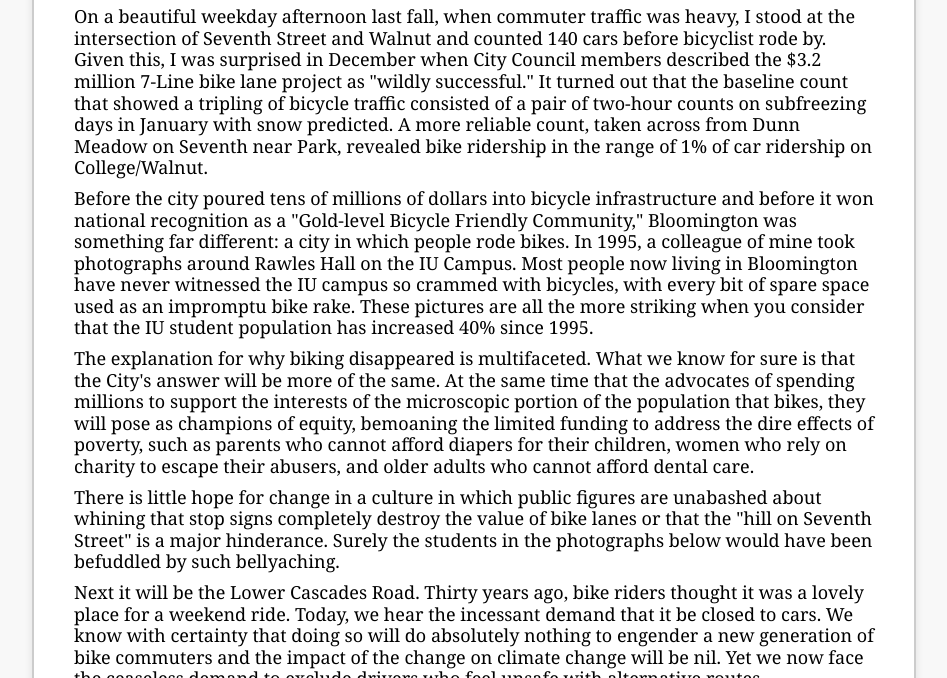
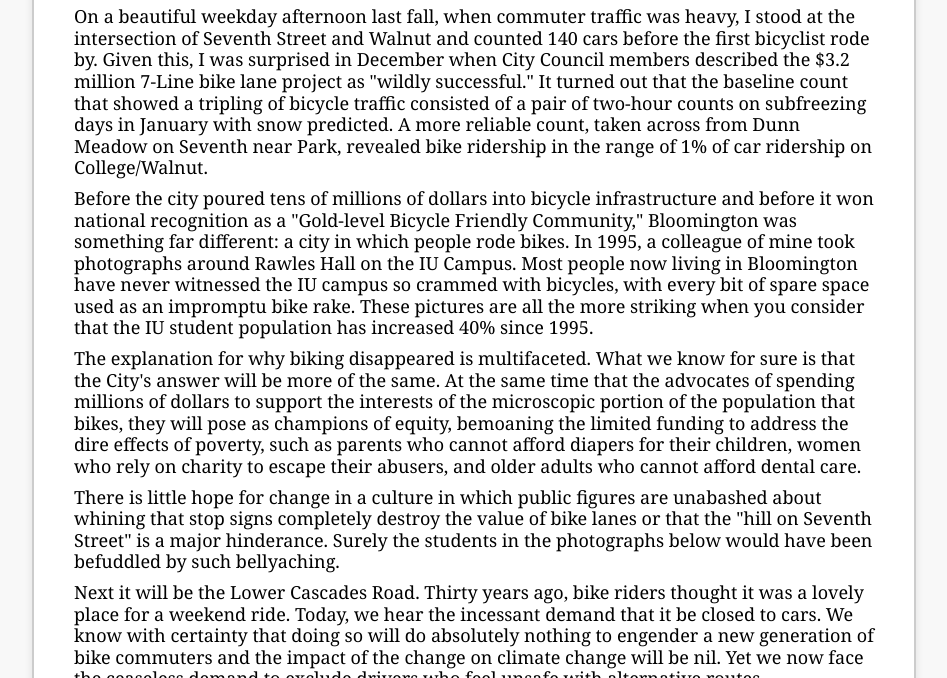
Before and after one commit to chuck-livingston/sidewalks, a plain HTML site: page index.html in a window 1280 px wide. Shown: the part 735-1413 px from the top of the page, without its empty margins (166-1113 px from the left). Drawn offline with Linux system fonts and the light colour scheme.

Commit message:
Update index.html

```diff
--- a/index.html
+++ b/index.html
@@ -84,11 +84,11 @@
 
 
 
-<p>On a beautiful weekday afternoon last fall, when commuter traffic was heavy, I stood at the intersection of Seventh Street and Walnut and counted 140 cars before bicyclist rode by.  Given this, I was surprised in December when City Council members described the $3.2 million 7-Line bike lane project as "wildly successful."  It turned out that the baseline count that showed a tripling of bicycle traffic consisted of a pair of two-hour counts on subfreezing days in January with snow predicted.  A more reliable count, taken across from Dunn Meadow on Seventh near Park, revealed bike ridership in the range of 1% of car ridership on College/Walnut.
+<p>On a beautiful weekday afternoon last fall, when commuter traffic was heavy, I stood at the intersection of Seventh Street and Walnut and counted 140 cars before the first bicyclist rode by.  Given this, I was surprised in December when City Council members described the $3.2 million 7-Line bike lane project as "wildly successful."  It turned out that the baseline count that showed a tripling of bicycle traffic consisted of a pair of two-hour counts on subfreezing days in January with snow predicted.  A more reliable count, taken across from Dunn Meadow on Seventh near Park, revealed bike ridership in the range of 1% of car ridership on College/Walnut.
 
 <p>Before the city poured tens of millions of dollars into bicycle infrastructure and before it won national recognition as a "Gold-level Bicycle Friendly Community," Bloomington was something far different: a city in which people rode bikes.  In 1995, a colleague of mine took photographs around Rawles Hall on the IU Campus.  Most people now living in Bloomington have never witnessed the IU campus  so crammed with bicycles, with every bit of spare space used as an impromptu bike rake.   These pictures are all the more striking when you consider that the IU student population has increased 40% since 1995.
 
-<p>The explanation for why biking disappeared is multifaceted.  What we know for sure is that the City's answer will be more of the same. At the same time that the advocates of spending millions to support the interests of the microscopic portion of the population that bikes, they will pose as champions of equity, bemoaning the limited funding to address the dire effects of poverty, such as parents who cannot afford diapers for their children, women who rely on charity to escape their abusers, and older adults who cannot afford dental care.
+<p>The explanation for why biking disappeared is multifaceted.  What we know for sure is that the City's answer will be more of the same. At the same time that the advocates of spending millions of dollars to support the interests of the microscopic portion of the population that bikes, they will pose as champions of equity, bemoaning the limited funding to address the dire effects of poverty, such as parents who cannot afford diapers for their children, women who rely on charity to escape their abusers, and older adults who cannot afford dental care.
 
 <p></p>  There is little hope for change  in a culture in which public figures are unabashed about whining that stop signs completely destroy the value of bike lanes or that the "hill on Seventh Street" is a major hinderance.  Surely the students in the photographs below would have been befuddled by such bellyaching.
 
```
